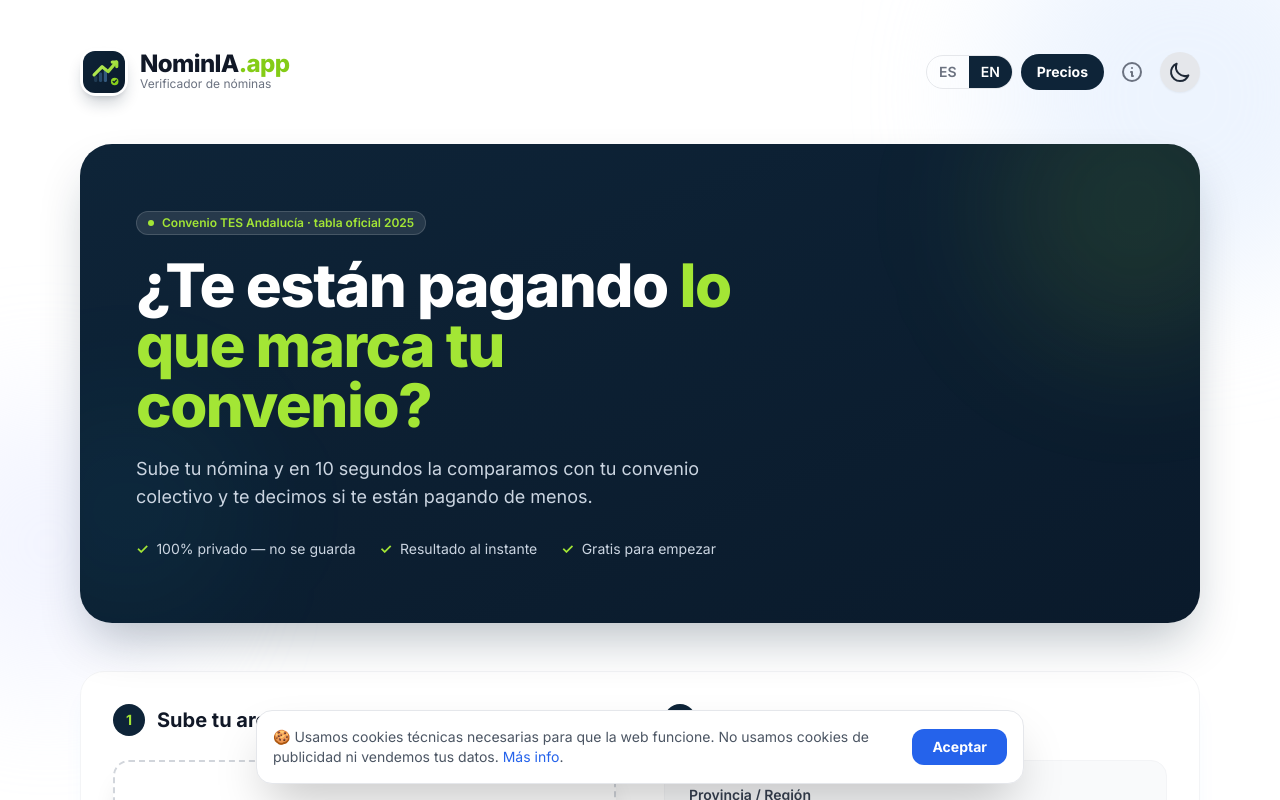
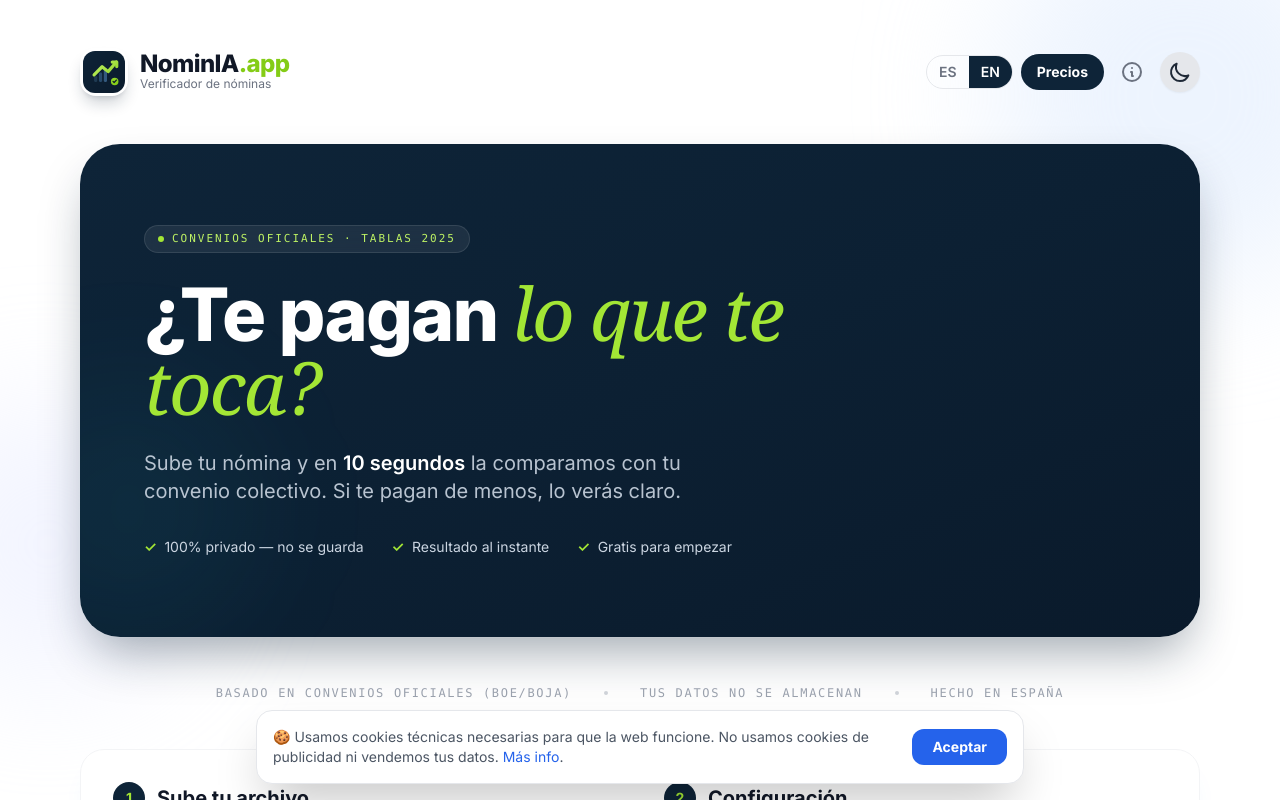
Before and after one commit to jfaguila/nomina-app, a React (Create React App) app: page / in a window 1280 px wide. Shown: the top 800 px of the page. Built offline with nearby package versions, Linux system fonts and the light colour scheme.

Commit message:
Rediseño hero premium estilo editorial (tipografía grande, franja de confianza) sin tocar la herramienta

```diff
--- a/src/pages/HomePage.jsx
+++ b/src/pages/HomePage.jsx
@@ -370,26 +370,34 @@ const HomePage = () => {
                             exit={{ opacity: 0, scale: 0.98 }}
                             className="space-y-12"
                         >
-                            <div className="relative overflow-hidden rounded-[2rem] bg-gradient-to-br from-[#0E2438] to-[#0A1A2B] px-7 py-12 md:px-14 md:py-16 text-white shadow-2xl shadow-[#0E2438]/30">
-                                <div className="absolute -right-20 -top-20 w-72 h-72 rounded-full bg-lime-400/10 blur-3xl" aria-hidden="true"></div>
-                                <div className="absolute -left-16 bottom-0 w-56 h-56 rounded-full bg-cyan-400/5 blur-3xl" aria-hidden="true"></div>
-                                <div className="relative max-w-2xl">
-                                    <span className="inline-flex items-center gap-2 rounded-full bg-white/10 px-3 py-1 text-xs font-semibold text-lime-400 ring-1 ring-inset ring-white/15">
-                                        <span className="w-1.5 h-1.5 rounded-full bg-lime-400"></span>
-                                        Convenio TES Andalucía · tabla oficial 2025
+                            <div className="relative overflow-hidden rounded-[2.5rem] bg-gradient-to-br from-[#0E2438] via-[#0c2033] to-[#0A1A2B] px-7 py-14 md:px-16 md:py-20 text-white shadow-2xl shadow-[#0E2438]/40 ring-1 ring-white/5">
+                                <div className="absolute -right-24 -top-24 w-96 h-96 rounded-full bg-lime-400/12 blur-3xl animate-pulse-slow" aria-hidden="true"></div>
+                                <div className="absolute -left-20 bottom-0 w-64 h-64 rounded-full bg-cyan-400/[0.06] blur-3xl" aria-hidden="true"></div>
+                                <div className="relative max-w-3xl">
+                                    <span className="inline-flex items-center gap-2 rounded-full bg-white/[0.07] px-3.5 py-1.5 text-[11px] font-mono uppercase tracking-[0.18em] text-lime-300 ring-1 ring-inset ring-white/10 backdrop-blur">
+                                        <span className="relative flex h-1.5 w-1.5"><span className="animate-ping absolute inline-flex h-full w-full rounded-full bg-lime-400 opacity-75"></span><span className="relative inline-flex h-1.5 w-1.5 rounded-full bg-lime-400"></span></span>
+                                        Convenios oficiales · tablas 2025
                                     </span>
-                                    <h2 className="mt-5 text-4xl md:text-6xl font-extrabold tracking-tight leading-[1.05]">
-                                        ¿Te están pagando <span className="text-lime-400">lo que marca tu convenio?</span>
+                                    <h2 className="mt-6 text-[2.6rem] leading-[1.02] md:text-[4.6rem] md:leading-[0.98] font-extrabold tracking-tight">
+                                        ¿Te pagan <span className="text-lime-400 italic font-serif font-normal">lo que te toca?</span>
                                     </h2>
-                                    <p className="mt-5 text-lg text-slate-300 max-w-xl">
-                                        Sube tu nómina y en 10 segundos la comparamos con tu convenio colectivo y te decimos si te están pagando de menos.
+                                    <p className="mt-6 text-lg md:text-xl text-slate-300/90 max-w-xl leading-relaxed">
+                                        Sube tu nómina y en <b className="text-white font-semibold">10 segundos</b> la comparamos con tu convenio colectivo. Si te pagan de menos, lo verás claro.
                                     </p>
-                                    <div className="mt-7 flex flex-wrap gap-x-6 gap-y-2 text-sm text-slate-300">
+                                    <div className="mt-8 flex flex-wrap gap-x-7 gap-y-3 text-sm text-slate-300">
                                         <span className="flex items-center gap-2"><span className="text-lime-400 font-bold">✓</span> 100% privado — no se guarda</span>
                                         <span className="flex items-center gap-2"><span className="text-lime-400 font-bold">✓</span> Resultado al instante</span>
                                         <span className="flex items-center gap-2"><span className="text-lime-400 font-bold">✓</span> Gratis para empezar</span>
                                     </div>
                                 </div>
+                            </div>
+
+                            <div className="flex flex-wrap items-center justify-center gap-x-8 gap-y-3 text-center text-xs font-mono uppercase tracking-[0.14em] text-gray-400 dark:text-gray-500">
+                                <span>Basado en convenios oficiales (BOE/BOJA)</span>
+                                <span className="w-1 h-1 rounded-full bg-gray-300 dark:bg-gray-700"></span>
+                                <span>Tus datos no se almacenan</span>
+                                <span className="w-1 h-1 rounded-full bg-gray-300 dark:bg-gray-700"></span>
+                                <span>Hecho en España</span>
                             </div>
 
                             {error && (
```
